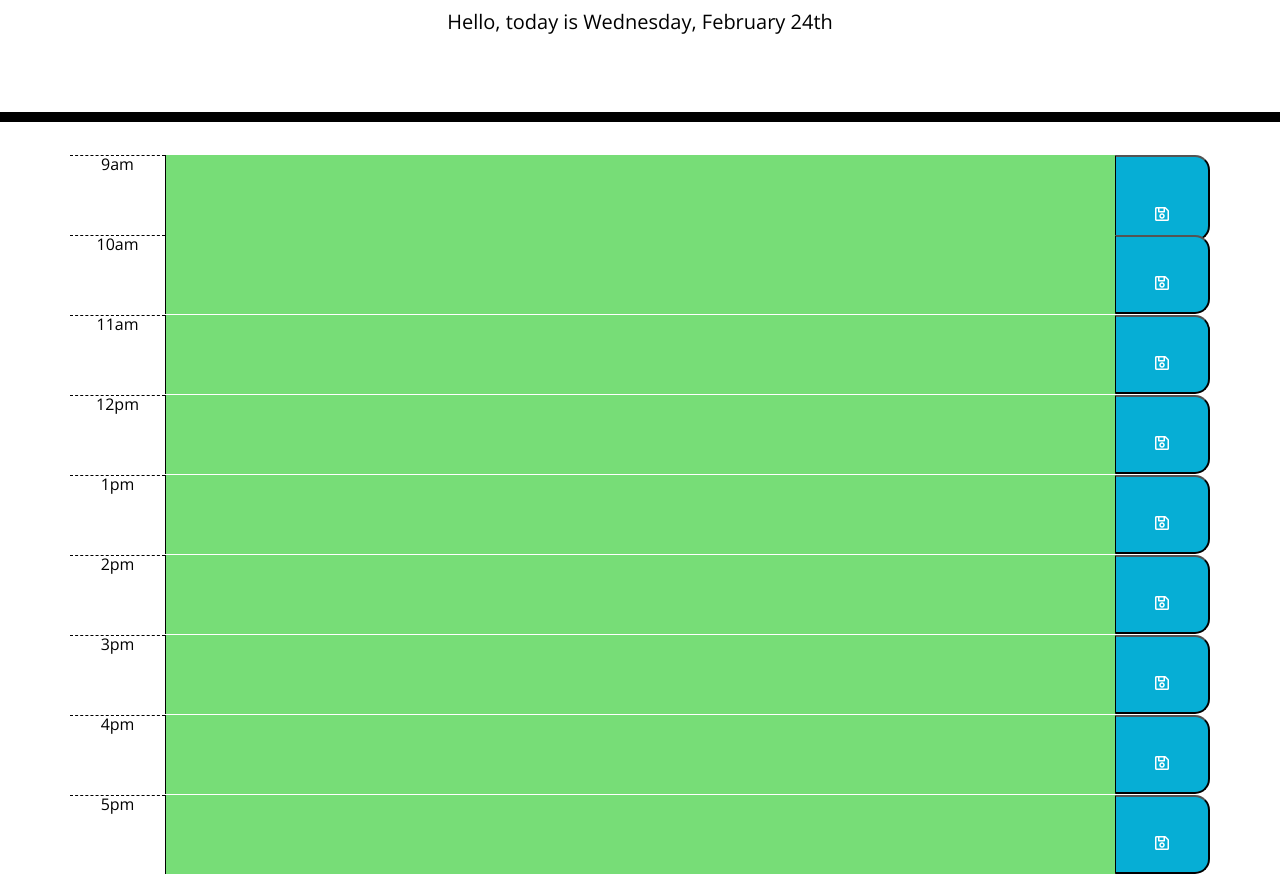
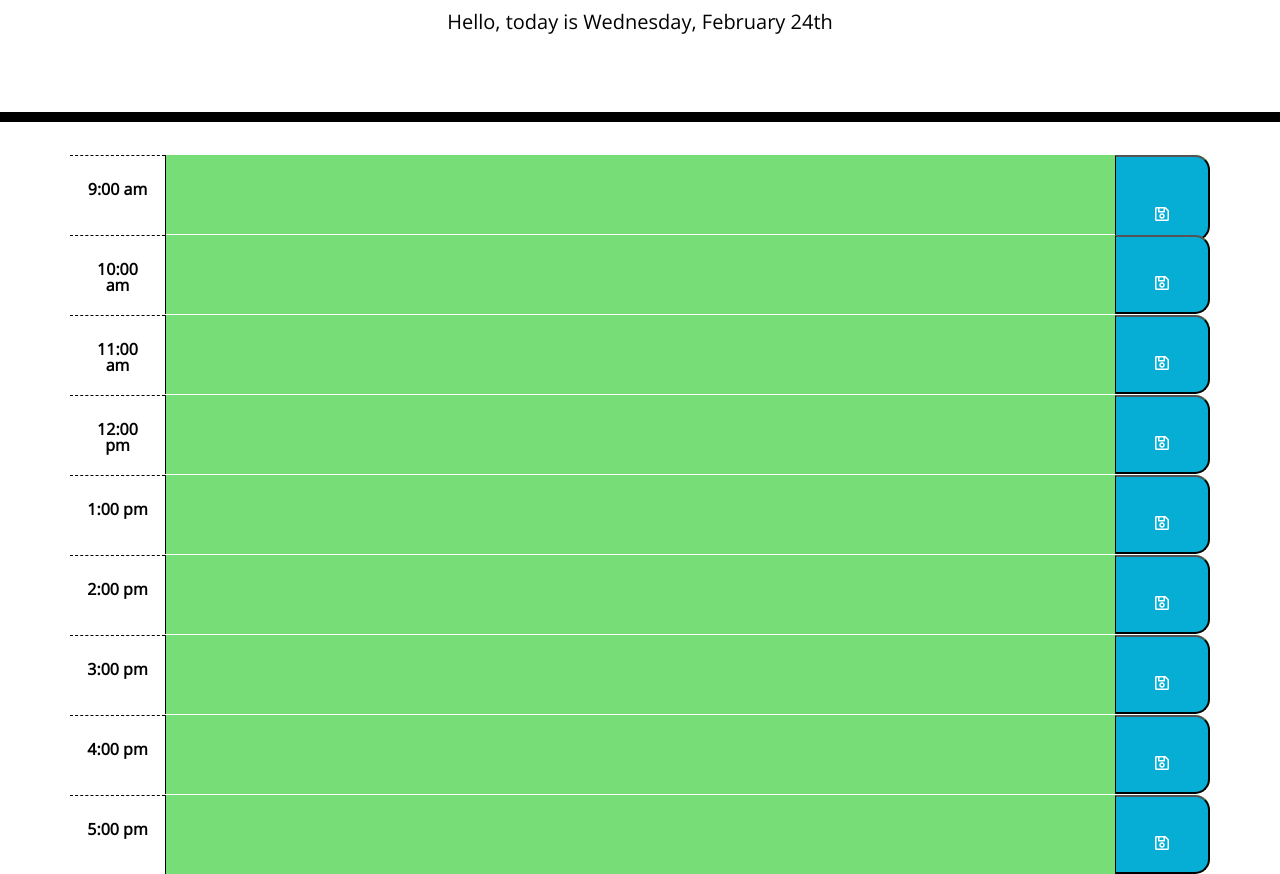
Before and after one commit to Sharon1106/05Third-Party-APIs-Work-Day-Scheduler, a plain HTML site: page index.html in a window 1280 px wide. Shown: the part 182-1056 px from the top of the page. Drawn offline with nearby package versions, Linux system fonts and the light colour scheme.

Commit message:
worked with tutor on last function for rendering saved info

```diff
--- a/Assets/script.js
+++ b/Assets/script.js
@@ -5,61 +5,61 @@ var hour9 = $('#9am');
 var hour10 = $('#10am');
 var hour11 = $('#11am');
 var hour12 = $('#12pm');
-var hour13 = $('#1pm');
-var hour14 = $('#2pm');
-var hour15 = $('#3pm');
-var hour16 = $('#4pm');
-var hour17 = $('#5pm');
+var hour13 = $('#13pm');
+var hour14 = $('#14pm');
+var hour15 = $('#15pm');
+var hour16 = $('#16pm');
+var hour17 = $('#17pm');
 
 // when window opens todays moment is displayed on the id tag currentDay from html and displayed on screen
 $("#currentDay").text(time.format('[Hello, today is ]dddd, MMMM Do'));
 
   //  PSEUDOCODE FOR FIRST FUNCTION
-function colorBasedOnHour() {
+function plannerColors() {
     // set variables
     var hour = time.hours();
     // selected time block class to iterate over
-$(".time-block").each(function() {
+    $(".time-block").each(function() {
     // currentHour is getting the number integer from timeblocks id's
     var currentHour = parseInt($(this).attr("id"));
     // if, current time matches the hour on site add class .present
     if (currentHour === hour) {
-    $("textarea").addClass("present");
+    $(this).addClass("present");
     //else if, the time is less than the hour add class .past
   } else if (currentHour < hour) {
-    $("textarea").addClass("past");
+    $(this).addClass("past");
     // else set the class to .future
   } else {
-    $("textarea").addClass("future");
+    $(this).addClass("future");
   }
 })
 } // call on function when page loads
-colorBasedOnHour();
-
-
+plannerColors();
 
 // // //PSEUDOCODE FOR SECOND FUNCTION
-
-  // and button is clicked
-  $(".saveBtn").on("click", function(event) {
+  // When save button is clicked run this function
+$(".saveBtn").on("click", function(event) {
     event.preventDefault();
   // get userInput from this buttons siblings using id's or classes
-  var userInput = $(this).siblings(".description").val();
+  var userInput = $(this).siblings().eq(1).val();
+
   var time = $(this).parent().attr("id");
-  // saves whats in userInput to local storage
+  // saves the value in userInput with key name time
   localStorage.setItem(time, userInput);
 });
 
 
-
-
 // // //PSEUDOCODE FOR THIRDFUNCTION
-// // renderPlanner();
-// function renderPlanner() {
-//   var userInput = localStorage.getItem("userInput");
-// // }
-//  // // Retrieve
-// // document.getElementById("result").innerHTML = localStorage.getItem("lastname");
-//   // Use .setItem() to store object in storage
-//   // JSON.stringify to convert it as a string
-// // localStorage.setItem("userInput", JSON.stringify(userInput));
+function renderPlanner() {
+  // grab textarea element and initiate function, and iterate for each
+  $(".time-block").each(function() {
+    // for the plannerinput variable we're grabbing the time blocks id value
+  var plannerInput = localStorage.getItem($(this).attr("id"));
+  // if the planner input returns null/ empty do not initiate the function
+  if (plannerInput !== null){
+    $(this).children().eq(1).val(plannerInput);
+  }
+  })
+}
+// call on function when page loads
+renderPlanner();
--- a/Assets/style.css
+++ b/Assets/style.css
@@ -40,6 +40,9 @@ textarea{
   background-color: #ffffff;
   color: #000000;
   border-top: 1px dashed #000000;
+  font-weight: bold;
+  text-align: center;
+  padding-top: 25px;
 }
 /* color for past events on the calendar */
 .past {
@@ -63,9 +66,10 @@ textarea{
   border-bottom-right-radius: 15px;
   background-color: #06AED5;
   color: white;
+
 }
 
 .saveBtn i:hover {
   font-size: 20px;
-  transition: all .3s ease-in-out;
+  transition: all .5s ease-in-out;
 }
--- a/index.html
+++ b/index.html
@@ -34,11 +34,13 @@
 
       <!-- // containers are requiered for bootstrap grid -->
       <div class="container">
+
         <!-- Timeblocks go here -->
-        <!-- id is used once for hour and class is used to style each row -->
+
+        <!-- id is used once for hour and class the same to style each row -->
         <div id="9am" class="row time-block">
           <!-- column where the hour will show -->
-          <div class="hour col-md-1">9am</div>
+          <div class="hour col-md-1">9:00 am</div>
             <!-- column where the user inputs text -->
           <textarea class="col-md-10 description"></textarea>
           <!-- button -->
@@ -49,7 +51,7 @@
         </div>
 
         <div id="10am" class="row time-block">
-          <div class="hour col-md-1">10am</div>
+          <div class="hour col-md-1">10:00 am</div>
           <textarea class="col-md-10 descripton"></textarea>
             <button class="saveBtn col-md-1">
               <i class="far fa-save"></i>
@@ -57,7 +59,7 @@
         </div>
 
         <div id="11am" class="row time-block">
-          <div class="hour col-md-1">11am</div>
+          <div class="hour col-md-1">11:00 am</div>
           <textarea class="col-md-10 descripton"></textarea>
             <button class="saveBtn col-md-1">
               <i class="far fa-save"></i>
@@ -65,52 +67,53 @@
         </div>
 
         <div id="12pm" class="row time-block">
-          <div class="hour col-md-1">12pm</div>
+          <div class="hour col-md-1">12:00 pm</div>
           <textarea class="col-md-10 descripton"></textarea>
             <button class="saveBtn col-md-1">
               <i class="far fa-save"></i>
             </button>
         </div>
 
-        <div id="1pm" class="row time-block">
-          <div class="hour col-md-1">1pm</div>
+        <div id="13pm" class="row time-block">
+          <div class="hour col-md-1">1:00 pm</div>
           <textarea class="col-md-10 descripton"></textarea>
             <button class="saveBtn col-md-1">
               <i class="far fa-save"></i>
             </button>
         </div>
 
-        <div id="2pm" class="row time-block">
-          <div class="hour col-md-1">2pm</div>
+        <div id="14pm" class="row time-block">
+          <div class="hour col-md-1">2:00 pm</div>
           <textarea class="col-md-10 descripton"></textarea>
             <button class="saveBtn col-md-1">
               <i class="far fa-save"></i>
              </button>
         </div>
 
-        <div id="3pm" class="row time-block">
-          <div class="hour col-md-1">3pm</div>
+        <div id="15pm" class="row time-block">
+          <div class="hour col-md-1">3:00 pm</div>
           <textarea class="col-md-10 descripton"></textarea>
             <button class="saveBtn col-md-1">
               <i class="far fa-save"></i>
             </button>
         </div>
 
-        <div id="4pm" class="row time-block">
-          <div class="hour col-md-1">4pm</div>
+        <div id="16pm" class="row time-block">
+          <div class="hour col-md-1">4:00 pm</div>
           <textarea class="col-md-10 descripton"></textarea>
             <button class="saveBtn col-md-1">
               <i class="far fa-save"></i>
             </button>
         </div>
 
-        <div id="5pm" class="row time-block">
-          <div class="hour col-md-1">5pm</div>
+        <div id="17pm" class="row time-block">
+          <div class="hour col-md-1">5:00 pm</div>
           <textarea class="col-md-10 descripton"></textarea>
             <button class="saveBtn col-md-1">
               <i class="far fa-save"></i>
             </button>
         </div>
+
       </div>
       <!-- linked jquery and moment ja files -->
     <script src="https://cdnjs.cloudflare.com/ajax/libs/jquery/3.2.1/jquery.min.js"></script>
```
Also changed, not shown: 1 other file. Lines whose indentation alone changed are shown as unchanged.
